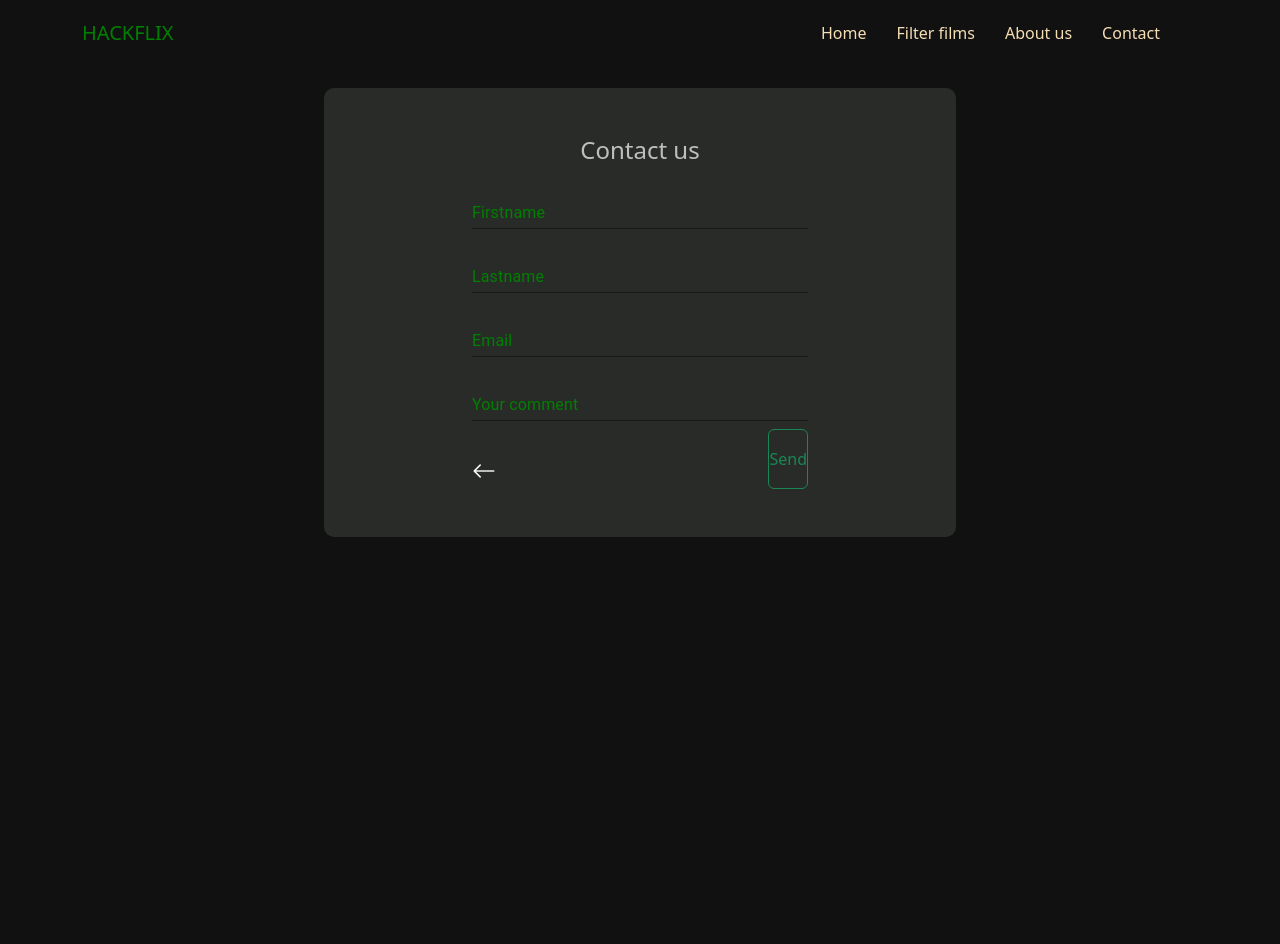
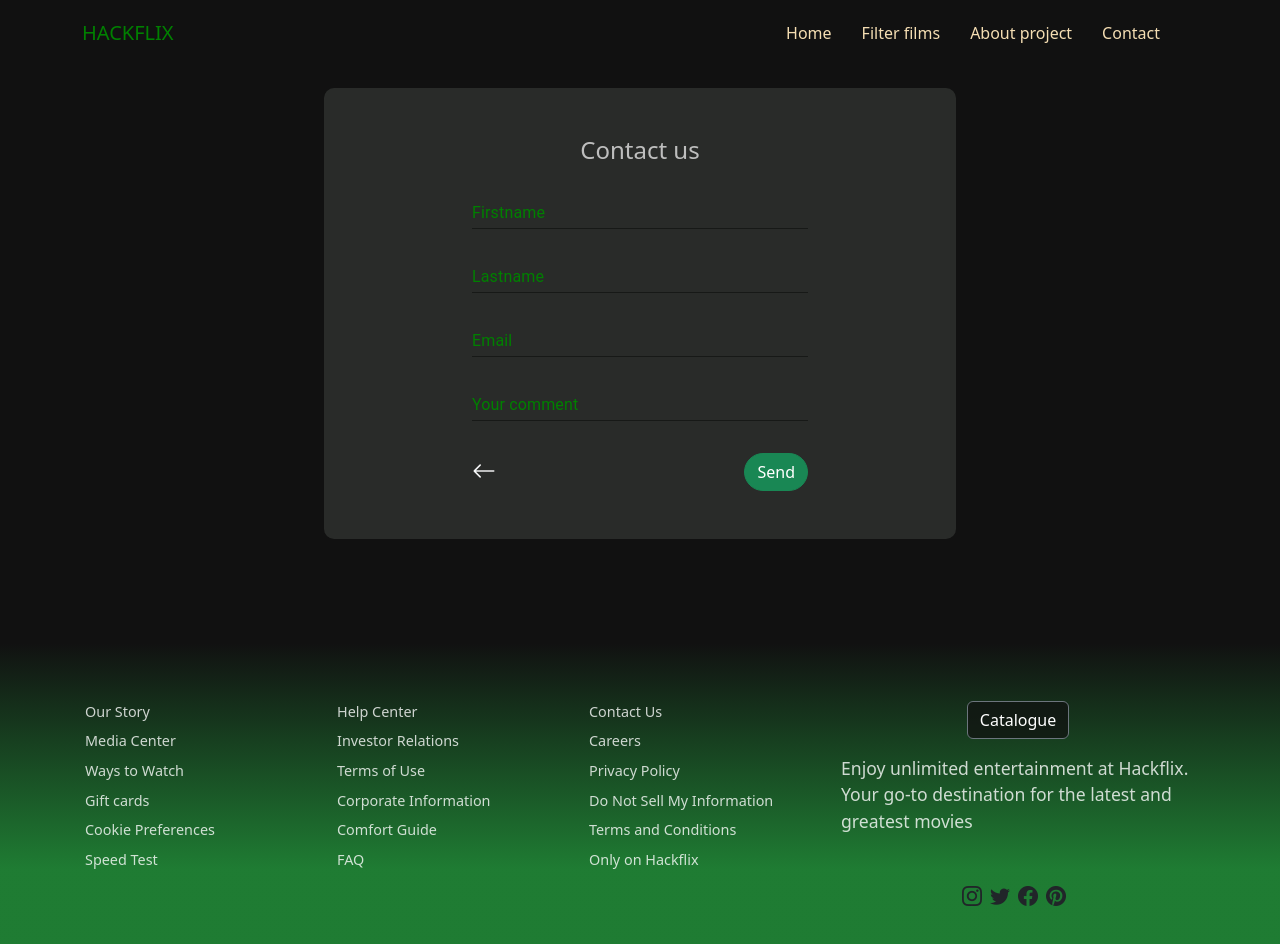
Before and after one commit to VirginiaBarbaro/hackflix, a React (Create React App) app: page /contact in a window 1280 px wide. Shown: the top 944 px of the page. Before the commit the page ends 800 px from the top, so only its background shows below. Built offline with nearby package versions, Linux system fonts and the light colour scheme.

Commit message:
casi terminado

```diff
--- a/src/App.jsx
+++ b/src/App.jsx
@@ -1,26 +1,20 @@
 import "./App.css";
-import Header from "./components/Header";
 import MovieList from "./components/MovieList";
-import { Routes, Route, Navigate } from "react-router-dom";
+import { Routes, Route } from "react-router-dom";
 import MovieDetails from "./components/MovieDetails";
 import NoMatch from "./components/NoMatch";
 import AboutUs from "./components/AboutUs";
 import Contact from "./components/Contact";
 import FilteredFilms from "./components/FiltreredFilm";
-// import { useNavigate } from "react-router-dom";
 
 function App() {
 
-  // const navigate = useNavigate();
-
   return (
     <div className="main-container">
-      {/* <Header /> */}
       <Routes>
         <Route path="/" element={<MovieList />} />
         <Route path="/movie/:id" element={<MovieDetails />} />
-        {/* <Route path="movie/:id" element={<Navigate replace to="/film/:id"/>} /> */}
-        <Route path="/about-us" element={<AboutUs /> } />
+        <Route path="/about-us" element={<AboutUs />} />
         <Route path="/contact" element={<Contact />} />
         <Route path="/filtered-by-rating" element={<FilteredFilms />} />
         <Route path="*" element={<NoMatch />} />
--- a/src/components/Carousel.jsx
+++ b/src/components/Carousel.jsx
@@ -1,21 +1,7 @@
 import React from "react";
 import Slider from "react-slick";
-import { useRef } from "react";
 
 function Carousel() {
-
-  const AutoPlayMethods = () => {
-    const sliderRef = useRef(null);
-
-    const play = () => {
-      sliderRef.current.slickPlay();
-    };
-
-    const pause = () => {
-      sliderRef.current.slickPause();
-    };
-  };
-
   const settings = {
     dots: true,
     infinite: true,
@@ -60,7 +46,7 @@ function Carousel() {
       <Slider {...settings}>
         <div className="container-carousel">
           <img
-            src="https://image.tmdb.org/t/p/original/askg3SMvhqEl4OL52YuvdtY40Yb.jpg"
+            src="https://image.tmdb.org/t/p/original/hT9ZUwLN5tB2O7miBu1oIMJFqJT.jpg"
             className="img-fluid w-100 img-carousel"
             alt="image-film"
           />
@@ -68,15 +54,21 @@ function Carousel() {
         </div>
         <div className="container-carousel">
           <img
-            src="https://image.tmdb.org/t/p/original/qjGrUmKW78MCFG8PTLDBp67S27p.jpg"
+            src="https://image.tmdb.org/t/p/original/ovM06PdF3M8wvKb06i4sjW3xoww.jpg"
             className="img-fluid w-100 img-carousel"
             alt="image-film"
           />
-
         </div>
         <div className="container-carousel">
           <img
-            src="https://image.tmdb.org/t/p/original/rAiYTfKGqDCRIIqo664sY9XZIvQ.jpg"
+            src="https://image.tmdb.org/t/p/original/muw9YsAsSd3DDRme2OEJJoVqun9.jpg"
+            className="img-fluid w-100 img-carousel"
+            alt="film"
+          />
+        </div>
+        <div className="container-carousel">
+          <img
+            src="https://image.tmdb.org/t/p/original/14QbnygCuTO0vl7CAFmPf1fgZfV.jpg"
             className="img-fluid w-100 img-carousel"
             alt="film"
           />
@@ -84,13 +76,6 @@ function Carousel() {
         <div className="container-carousel">
           <img
             src="https://image.tmdb.org/t/p/original/f8sYAxcM3zRwe4P8cnjKFidq3Jh.jpg"
-            className="img-fluid w-100 img-carousel"
-            alt="film"
-          />
-        </div>
-        <div className="container-carousel">
-          <img
-            src="https://image.tmdb.org/t/p/original/e782pDRAlu4BG0ahd777n8zfPzZ.jpg"
             className="img-fluid w-100 img-carousel"
             alt="film"
           />
--- a/src/components/Contact.jsx
+++ b/src/components/Contact.jsx
@@ -3,6 +3,7 @@ import TextField from "@mui/material/TextField";
 import FormControl from "@mui/material/FormControl";
 import { Link } from "react-router-dom";
 import Header from "./Header";
+import Footer from "./Footer"
 
 function Contact() {
   return (
@@ -48,16 +49,20 @@ function Contact() {
                 className="my-2"
                 name="stock"
               />
-              <div className="d-flex justify-content-between">
+              <div className="d-flex justify-content-between mt-4">
+                <div>
+
                 <Link to="/" className="back-home-contact mt-4">
                   <i className="bi bi-arrow-left text-light back-home-contact"></i>
                 </Link>
-                <button type="button" class="btn btn-outline-success btn-send-contact">Send</button>
+                </div>
+                <button type="button" className="btn btn-success btn-send">Send</button>
               </div>
             </FormControl>
           </div>
         </div>
       </div>
+      <Footer />
     </>
   );
 }
--- /dev/null
+++ b/src/components/Footer.jsx
@@ -0,0 +1,72 @@
+import React from "react";
+import { Link } from "react-router-dom";
+
+function Footer() {
+  return (
+    <div className="footer">
+      <div className="row footer-container mx-auto">
+        <div className="col-8">
+          <div className="row">
+            <div className="col-4">
+              <ul className="list-unstyled footer-list">
+                <li>Our Story</li>
+                <li>Media Center</li>
+                <li>Ways to Watch</li>
+                <li>Gift cards</li>
+                <li>Cookie Preferences</li>
+                <li>Speed Test</li>
+              </ul>
+            </div>
+            <div className="col-4">
+              <ul className="list-unstyled footer-list">
+                <li>Help Center</li>
+                <li>Investor Relations</li>
+                <li>Terms of Use</li>
+                <li>Corporate Information</li>
+                <li>Comfort Guide</li>
+                <li>FAQ</li>
+              </ul>
+            </div>
+            <div className="col-4">
+              <ul className="list-unstyled footer-list">
+                <li>Contact Us</li>
+                <li>Careers</li>
+                <li>Privacy Policy</li>
+                <li>Do Not Sell My Information</li>
+                <li>Terms and Conditions</li>
+                <li>Only on Hackflix</li>
+              </ul>
+            </div>
+          </div>
+        </div>
+        <div className="col-4">
+          <div className="d-flex flex-column justify-content-center align-items-center h-100">
+            <div className="input-group d-flex justify-content-center mb-3">
+              <Link to="/">
+                <button
+                  className="btn btn-outline-secondary footer-cta text-white"
+                  type="button"
+                  id="button-addon2"
+                >
+                  Catalogue
+                </button>
+              </Link>
+            </div>
+            <p className="mb-5 footer-text">
+              Enjoy unlimited entertainment at Hackflix. Your go-to destination for the latest and
+              greatest movies
+            </p>
+            <div>
+              <i className="bi bi-instagram me-2 fs-5"></i>
+              <i className="bi bi-twitter me-2 fs-5"></i>
+              <i className="bi bi-facebook me-2 fs-5"></i>
+              <i className="bi bi-pinterest me-2 fs-5"></i>
+            </div>
+          </div>
+        </div>
+      </div>
+    </div>
+  );
+}
+
+export default Footer;
--- a/src/components/Header.jsx
+++ b/src/components/Header.jsx
@@ -49,7 +49,7 @@ function Header() {
                   </li>
                   <li className="nav-item home-list">
                     <Link to="/about-us" className="home" aria-current="page">
-                      About us
+                      About project
                     </Link>
                   </li>
                   <li className="nav-item home-list">
--- a/src/components/MovieList.jsx
+++ b/src/components/MovieList.jsx
@@ -7,7 +7,6 @@ import Header from "./Header";
 
 function MovieList() {
   const [films, setFilms] = useState([]);
-  const [isLoading, setIsLoading] = useState(true);
   const [page, setPage] = useState(1);
 
   async function fetchData() {
@@ -24,7 +23,6 @@ function MovieList() {
     }
   }
 
-  // llamo la funcion fetch data al montar el componente
   useEffect(() => {
     fetchData();
   }, []);
--- a/src/movie.css
+++ b/src/movie.css
@@ -2,8 +2,7 @@
   margin: 0;
   padding: 0;
   box-sizing: border-box;
-  font-family: system-ui, -apple-system, BlinkMacSystemFont, "Segoe UI", Roboto, Oxygen, Ubuntu,
-    Cantarell, "Open Sans", "Helvetica Neue", sans-serif;
+  font-family: system-ui, -apple-system, BlinkMacSystemFont, 'Segoe UI', Roboto, Oxygen, Ubuntu, Cantarell, 'Open Sans', 'Helvetica Neue', sans-serif;
   font-weight: 200;
 }
 
@@ -95,19 +94,32 @@ body {
 
 .img-carousel {
   aspect-ratio: 16/9;
-  max-height: 350px;
+  max-height: 680px;
   object-fit: cover;
 }
 
 .carousel-fade {
   position: absolute;
-  top: 40vh;
+  top: 55vh;
   bottom: 0;
   left: 0;
   right: 0;
   z-index: 99;
   background-image: linear-gradient(180deg, transparent, rgba(37, 37, 37, 0.61), #111);
 }
+
+@media (max-width: 680px) {
+  .carousel-fade {
+    position: absolute;
+    top: 25vh;
+    bottom: 0;
+    left: 0;
+    right: 0;
+    z-index: 99;
+    background-image: linear-gradient(180deg, transparent, rgba(37, 37, 37, 0.61), #111);
+  }
+}
+
 
 .hackflix-navbar {
   color: green;
@@ -121,24 +133,6 @@ body {
 
 .home:hover {
   color: rgb(45, 197, 45);
-}
-
-/* .nav-header {
-  background: rgb(2, 0, 36);
-  background: linear-gradient(
-    90deg,
-    rgba(2, 0, 36, 0.5164081990217962) 0%,
-    rgba(35, 156, 61, 0.77) 69%
-  );
-} */
-
-.container-details {
-  padding: 20px;
-}
-
-.detail-title {
-  color: whitesmoke;
-  margin-bottom: 50px;
 }
 
 .detail-description {
@@ -285,16 +279,16 @@ body {
   text-align: center;
 }
 
-.input-contact {
-  background-color: #5f7c9768;
-  border: 1px solid green;
-}
-
 .form-rating {
   margin-top: 4rem;
   display: flex;
   justify-content: space-around;
+  align-items: center;
   justify-content: baseline;
+}
+
+.css-1c2i806-MuiFormLabel-root-MuiInputLabel-root {
+  color: #f5f5f5 !important;
 }
 
 .form-control-contact {
@@ -342,10 +336,6 @@ body {
 
 .back-home-contact:hover {
   color: green !important;
-}
-
-.btn-send-contact {
-  padding: 0 !important;
 }
 
 .input-search {
@@ -444,3 +434,104 @@ body {
     rgba(2, 0, 36, 0.5164081990217962) 0%,
     rgba(35, 156, 61, 0.77) 69%)
 }
+
+/* Footer style */
+
+.footer {
+  margin-top: 5.5rem;
+  font-size: 1.1rem;
+  background: linear-gradient(
+    180deg,
+    transparent,
+    rgba(37, 37, 37, 0.61), #111 0%,
+    rgba(35, 156, 61, 0.77) 69%);
+}
+
+.footer input {
+  font-weight: 300;
+}
+
+.footer button {
+  font-weight: 300;
+}
+
+.footer-container {
+  width: 90%;
+  padding: 3rem 0rem 3rem 0rem;
+}
+
+.footer-list {
+  font-size: 0.9rem;
+  color: rgba(255, 255, 255, 0.791);
+}
+
+.footer-list li {
+  margin-bottom: 0.5rem;
+  font-weight: 300;
+}
+
+/* .footer-cta {
+  background-color: green !important;
+} */
+
+.footer-cta:hover {
+  background-color: #ca1717ad !important;
+  color: #f5f5f5;
+}
+
+.footer-cta {
+  background-color: #111111b3;
+}
+
+.footer-text {
+  color: rgba(255, 255, 255, 0.791);;
+}
+
+/* about project  */
+
+.container-about {
+  margin-top: 7rem;
+}
+
+.icon-about {
+  width: 50px;
+  height: 50px;
+  position: absolute;
+  top: -30px;
+  left: 80%;
+  background-color: green;
+  display: flex;
+  justify-content: center;
+  align-items: center;
+}
+
+.img-team {
+  border-radius: 50%;
+  height: 200px;
+  width: 200px;
+  border-radius: 50%;
+  border: solid 2px var(--brand-ligth-brown);
+}
+
+.icons-team i {
+  margin-left: 10px;
+  font-size: 30px;
+  transition: 0.3s;
+}
+
+@media (max-width: 576px) {
+  .card-body-foto {
+    width: 90%;
+    padding: 2rem;
+  }
+}
+
+@media (max-width: 360px) {
+  .card-body-foto {
+    width: 100%;
+  }
+}
+
+.btn-send {
+  border-radius: 20px;
+}
```
Also changed, not shown: src/components/AboutUs.jsx (+63 -23 lines), src/components/FiltreredFilm.jsx (+18 -30 lines), public/foto_linkedin.jpg (added).
